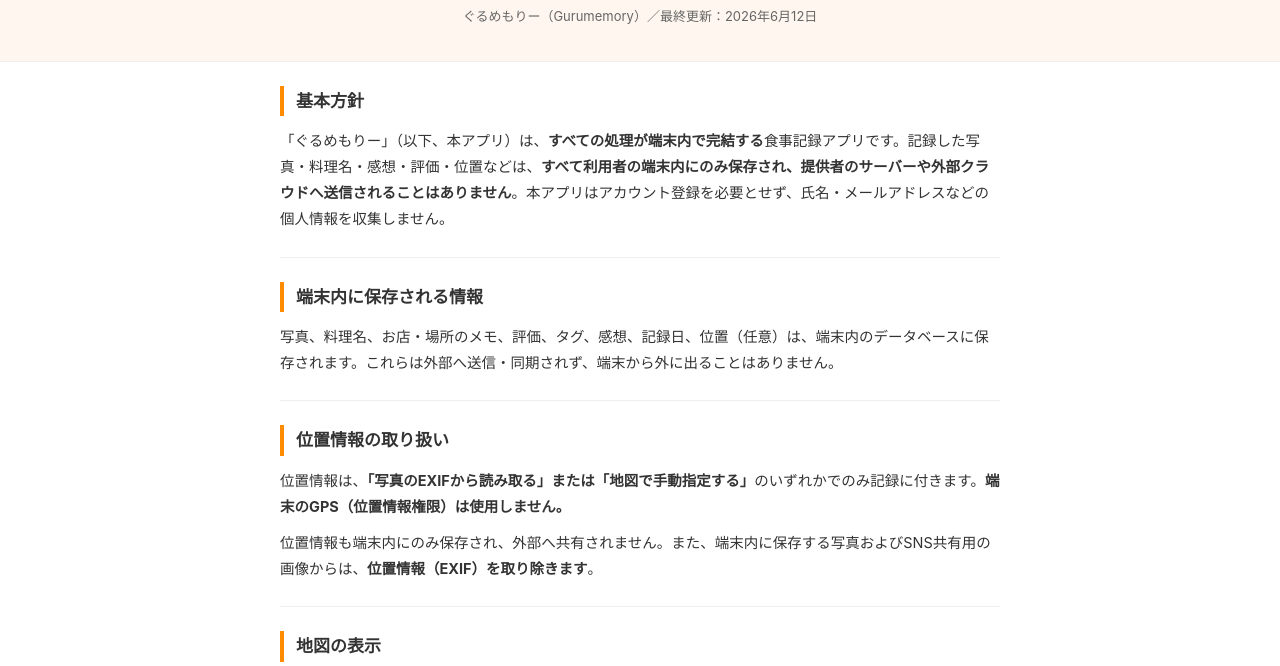
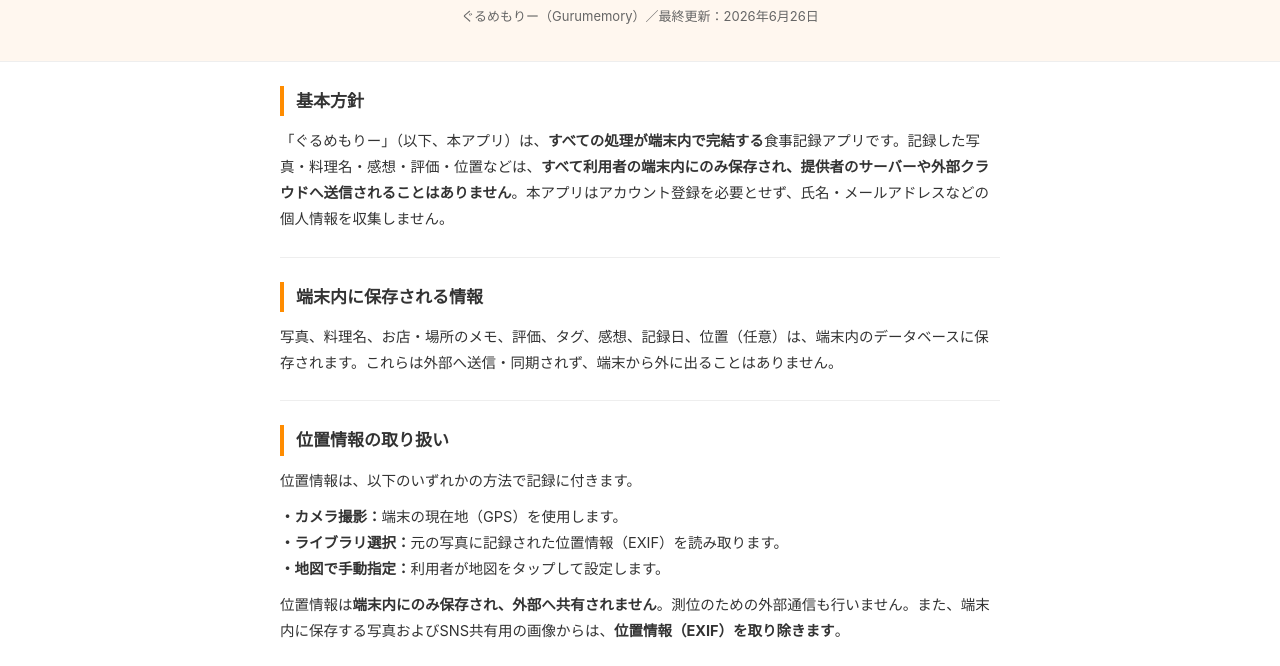
Before and after one commit to ayamuo/gurumemory, a plain HTML site: page privacy.html in a window 1280 px wide. Shown: the part 86-752 px from the top of the page. Drawn offline with Linux system fonts and the light colour scheme.

Commit message:
Add files via upload

```diff
--- a/privacy.html
+++ b/privacy.html
@@ -51,7 +51,7 @@
 <header>
   <div class="wrap">
     <h1>プライバシーポリシー</h1>
-    <p class="updated">ぐるめもりー（Gurumemory）／最終更新：2026年6月12日</p>
+    <p class="updated">ぐるめもりー（Gurumemory）／最終更新：2026年6月26日</p>
   </div>
 </header>
 
@@ -69,8 +69,11 @@
 
   <section>
     <h2>位置情報の取り扱い</h2>
-    <p>位置情報は、<strong>「写真のEXIFから読み取る」または「地図で手動指定する」</strong>のいずれかでのみ記録に付きます。<strong>端末のGPS（位置情報権限）は使用しません。</strong></p>
-    <p>位置情報も端末内にのみ保存され、外部へ共有されません。また、端末内に保存する写真およびSNS共有用の画像からは、<strong>位置情報（EXIF）を取り除きます</strong>。</p>
+    <p>位置情報は、以下のいずれかの方法で記録に付きます。</p>
+    <p><strong>・カメラ撮影：</strong>端末の現在地（GPS）を使用します。<br>
+    <strong>・ライブラリ選択：</strong>元の写真に記録された位置情報（EXIF）を読み取ります。<br>
+    <strong>・地図で手動指定：</strong>利用者が地図をタップして設定します。</p>
+    <p>位置情報は<strong>端末内にのみ保存され、外部へ共有されません</strong>。測位のための外部通信も行いません。また、端末内に保存する写真およびSNS共有用の画像からは、<strong>位置情報（EXIF）を取り除きます</strong>。</p>
   </section>
 
   <section>
@@ -91,7 +94,7 @@
 
   <section>
     <h2>使用する権限</h2>
-    <p>本アプリは、カメラ、写真（ライブラリ）へのアクセス、およびネットワーク通信を使用することがあります。前述のとおり、<strong>端末のGPS（位置情報権限）は使用しません。</strong></p>
+    <p>本アプリは、カメラ、写真（ライブラリ）へのアクセス、位置情報（GPS）、およびネットワーク通信を使用することがあります。位置情報は撮影場所の記録にのみ使用し、<strong>端末内にのみ保存されます</strong>。測位のための外部通信は行いません。</p>
   </section>
 
   <section>
```
Also changed, not shown: index.html (+2 -2 lines).
